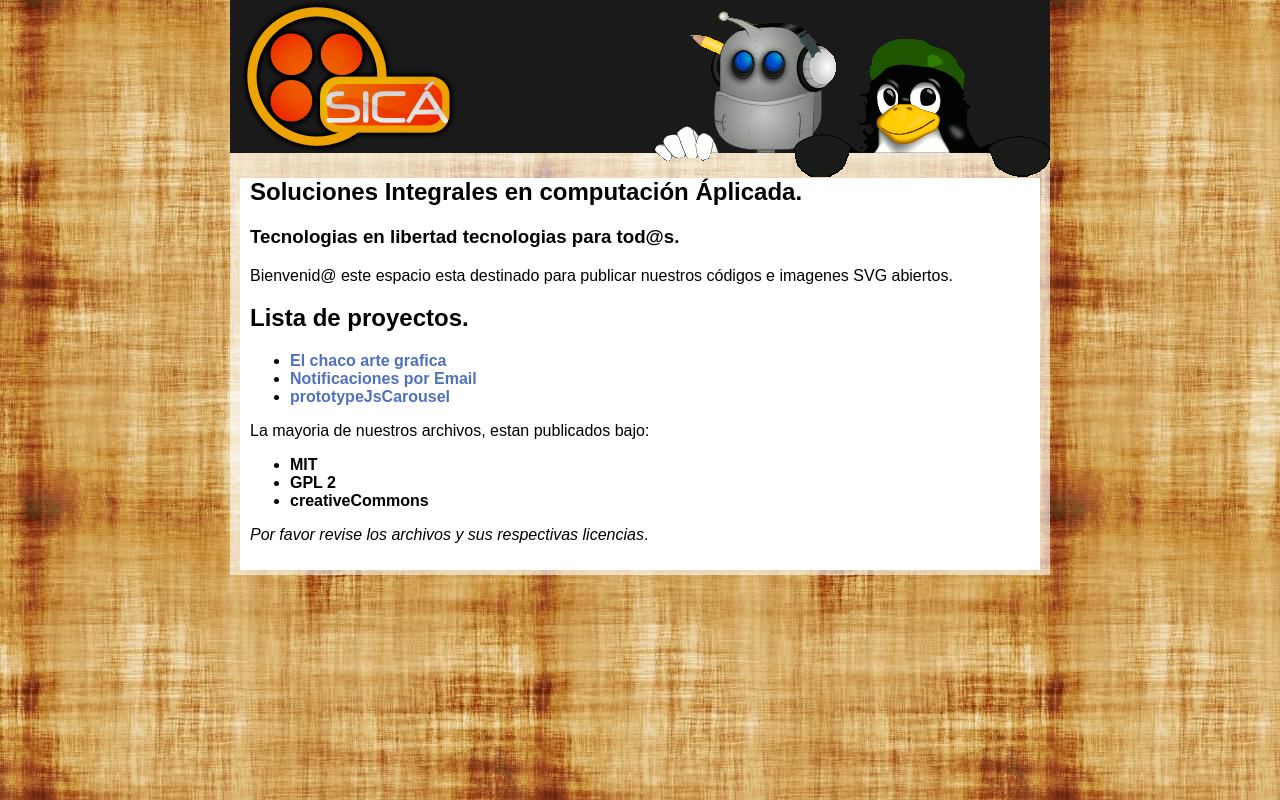
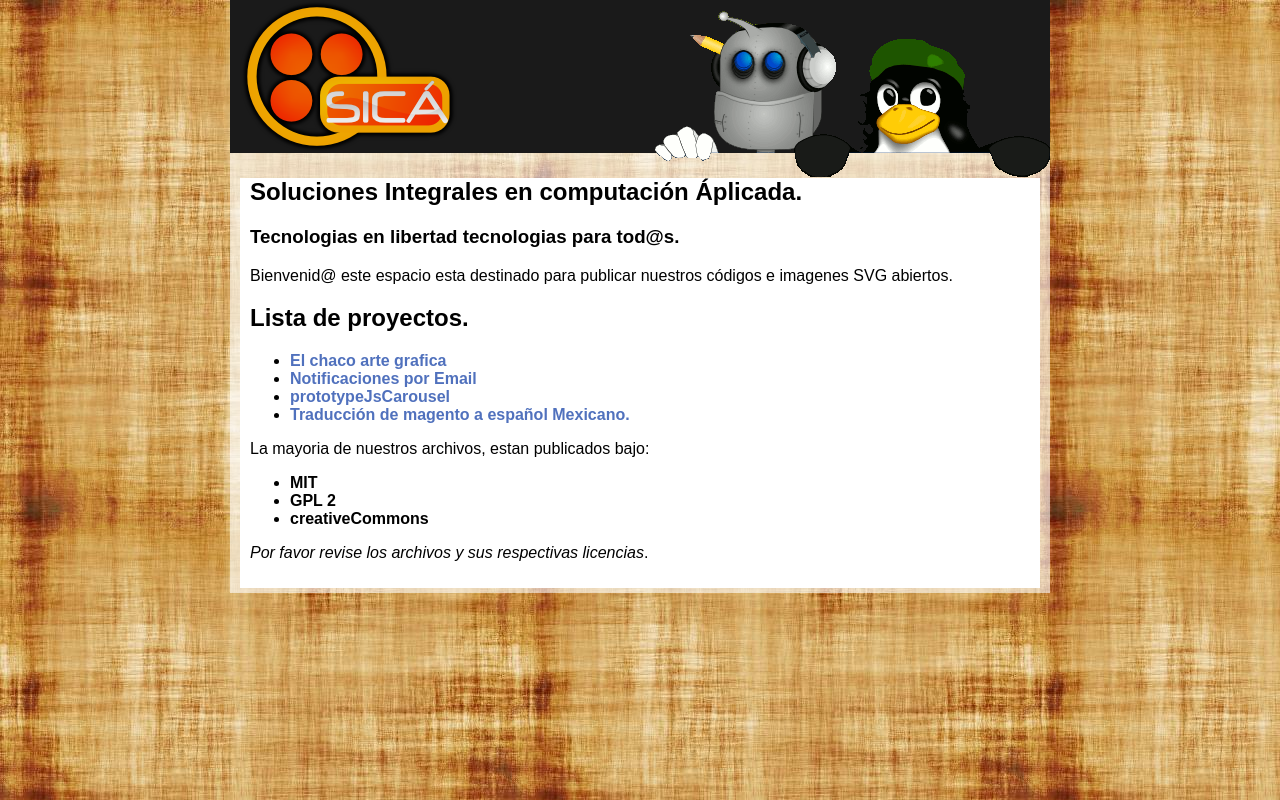
Before and after one commit to mundoSICA/mundosica.github.com, a plain HTML site: page index.html in a window 1280 px wide. Drawn offline with Linux system fonts and the light colour scheme.

Commit message:
Agrengado proyecto Traducción español Mexicano a la pagina de inicio

```diff
--- a/index.html
+++ b/index.html
@@ -28,6 +28,7 @@
 <li><a href="./notificaciones_email/"><strong>Notificaciones por Email</strong></a></li>
 <li><a href="./prototypeJsCarousel/"><strong>prototypeJsCarousel</strong></a></li>
 
+<li><a href="./Magento_1.6.x_translation_es_MX/"><strong>Traducción de magento a español Mexicano.</strong></a></li>
 </ul>
 
 <p>La mayoria de nuestros archivos, estan publicados bajo:</p>
```
Also changed, not shown: 1 other file.
